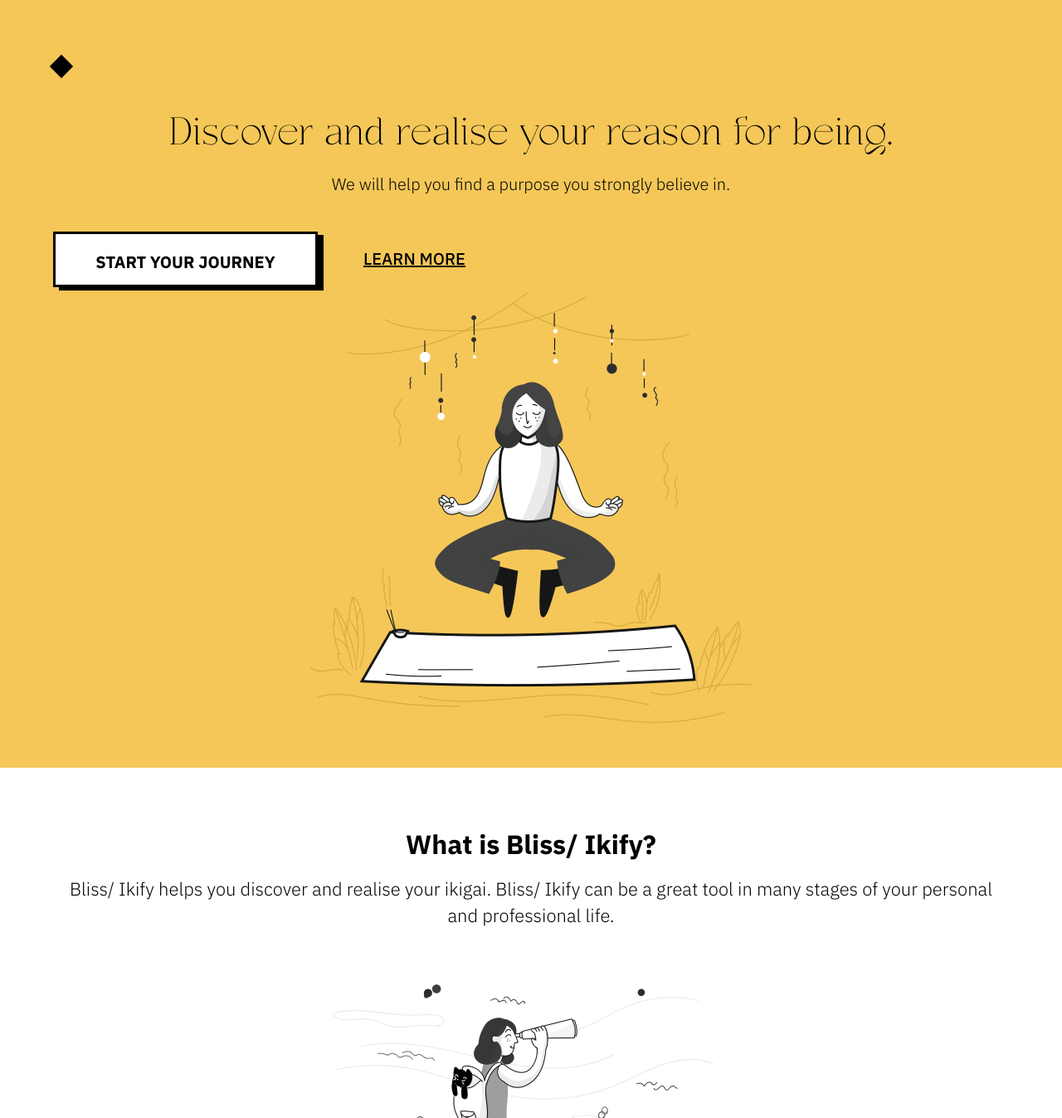
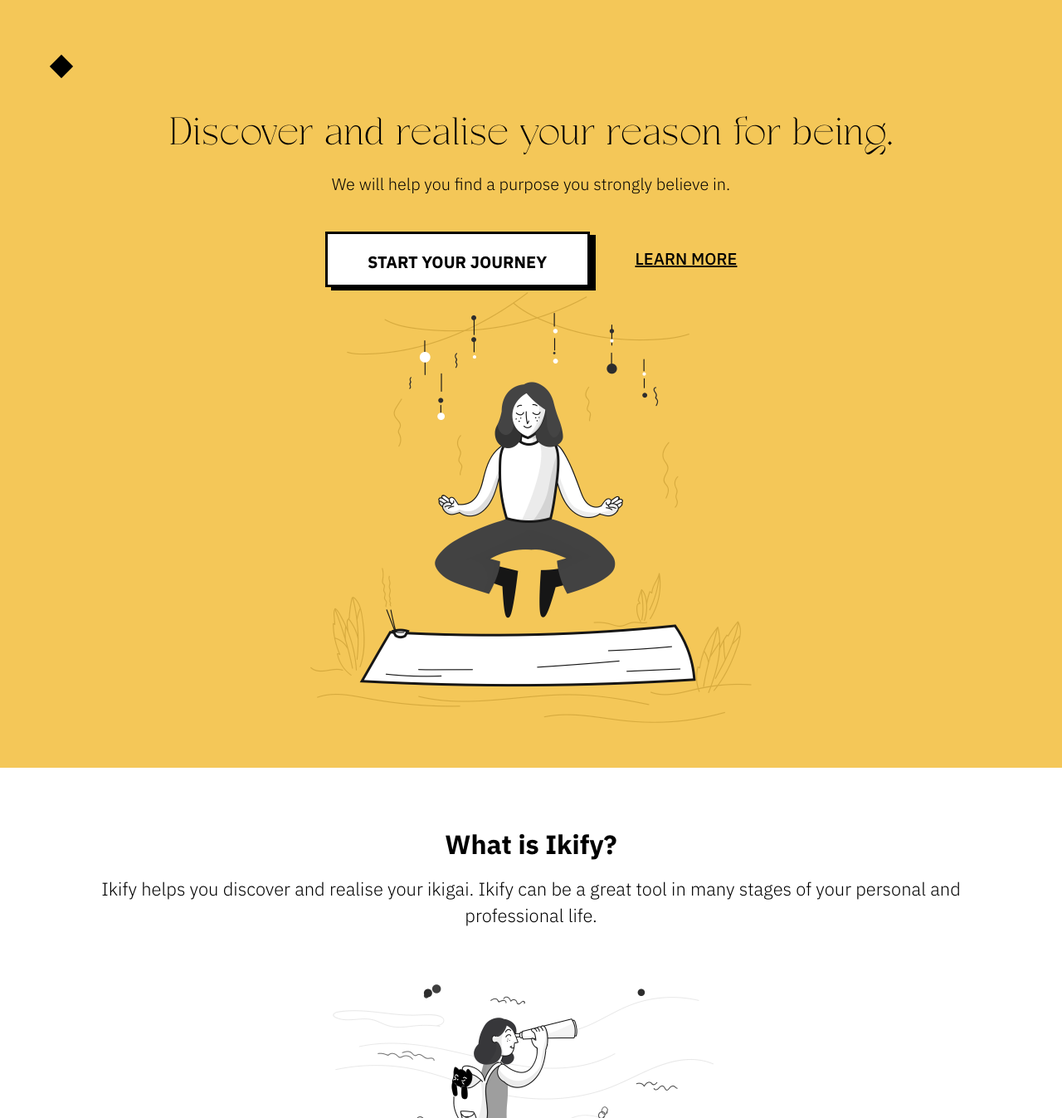
Before and after one commit to kaloyan-kamburov/Ikigai, a React (Create React App) app: page / in a window 1280 px wide. Shown: the top 1347 px of the page at 83% size. Built offline with nearby package versions, Linux system fonts and the light colour scheme.

Commit message:
change site content

```diff
--- a/src/pages/Home/index.js
+++ b/src/pages/Home/index.js
@@ -71,11 +71,10 @@
       <section className="section-white">
         <div className="shell">
           <div className="section-intro">
-            <h2>What is Bliss/ Ikify?</h2>
+            <h2>What is Ikify?</h2>
             {/* <p>Ikiguide is based on the japanese concept Ikigai that could help you discover a more meaningful life. It can be a great tool in many stages of your personal and professional life. </p> */}
             <p>
-              Bliss/ Ikify helps you discover and realise your ikigai. Bliss/
-              Ikify can be a great tool in many stages of your personal and
+              Ikify helps you discover and realise your ikigai. Ikify can be a great tool in many stages of your personal and
               professional life.{" "}
             </p>
           </div>
--- a/src/styles/home.scss
+++ b/src/styles/home.scss
@@ -219,7 +219,7 @@
 // }
 @media #{$small} {
   .section-foot {
-    text-align: left;
+    text-align: center;
     & .btn-lg {
       display: inline-block;
     }
@@ -237,6 +237,15 @@
   }
 }
 @media #{$large} {
+  .section-foot {
+    text-align: left;
+    // & .btn-lg {
+    //   display: inline-block;
+    // }
+    // & .btn-more {
+    //   margin-left: 55px;
+    // }
+  }
   .section {
       padding: 200px 0 146px;
     & .shell {
```
